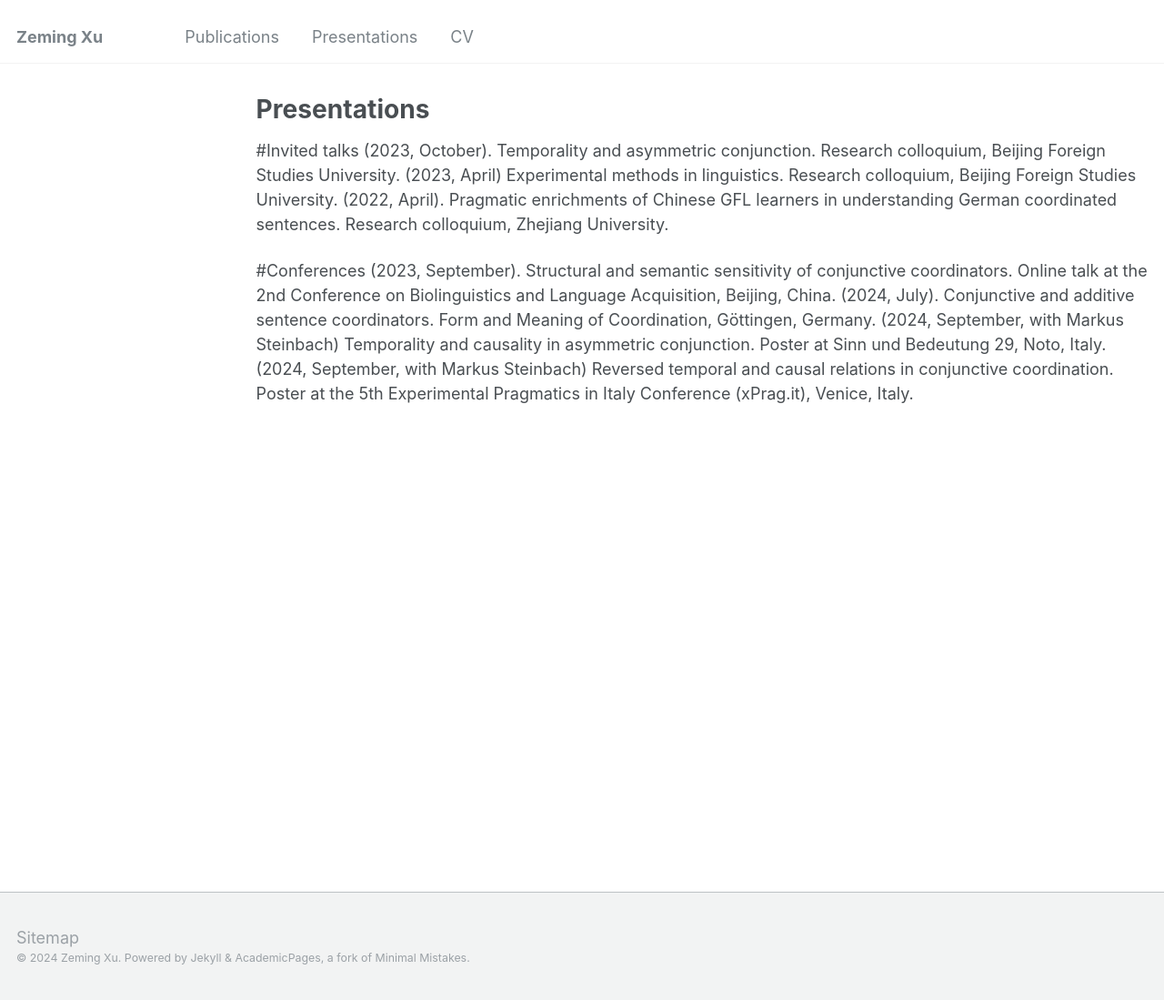
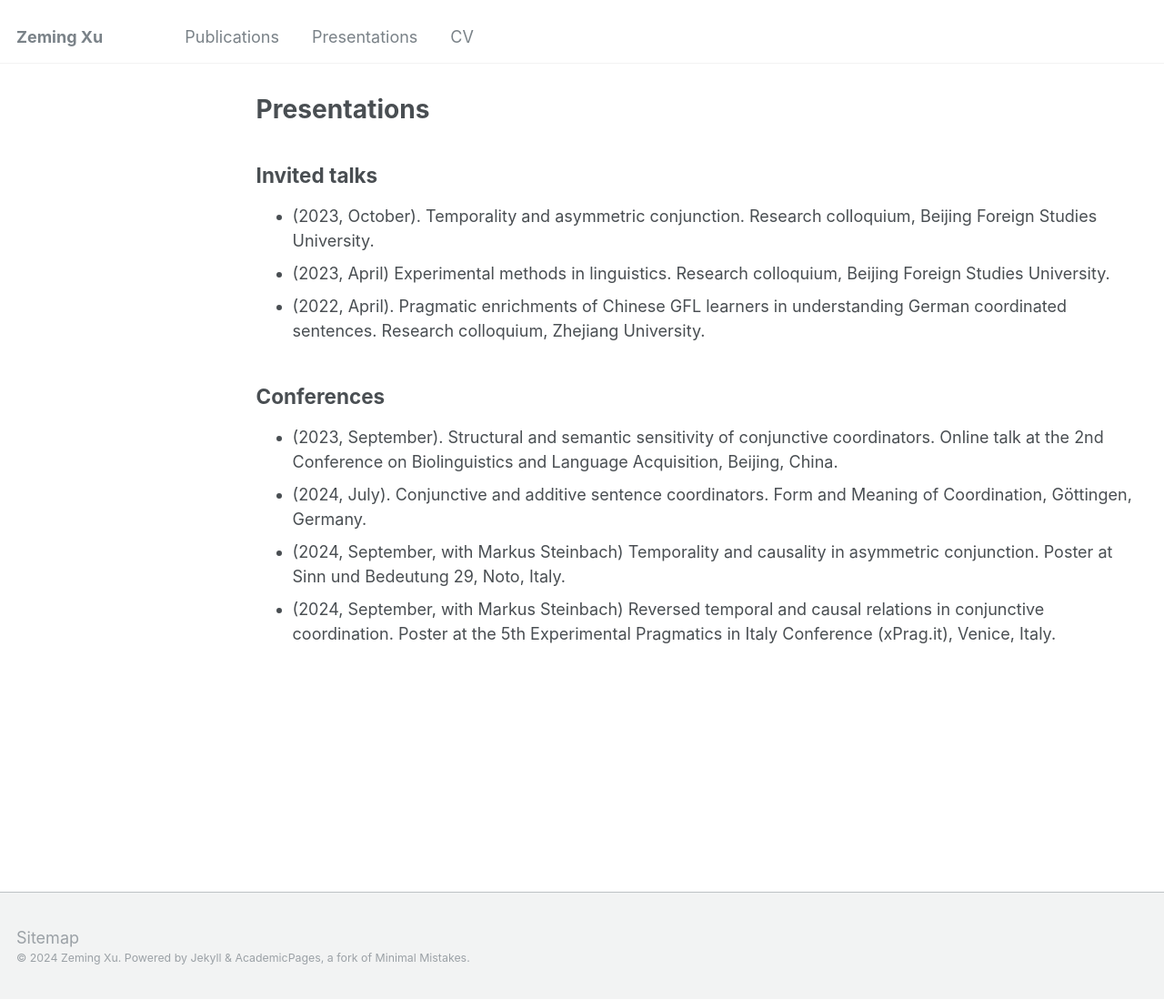
Before and after one commit to xu-zeming/xu-zeming.github.io, a Jekyll site: the page built from _pages/presentations.md, in a window 1280 px wide and 1099 px high. Shown: the whole window at 91% size. Built offline with Jekyll 4.4.1, drawn with Linux system fonts in a browser that asks for light colours.

```diff
--- a/_pages/presentations.md
+++ b/_pages/presentations.md
@@ -5,13 +5,16 @@ permalink: /presentations/
 author_profile: false
 ---
 
-#Invited talks
-(2023, October). Temporality and asymmetric conjunction. Research colloquium, Beijing Foreign Studies University.
-(2023, April) Experimental methods in linguistics. Research colloquium, Beijing Foreign Studies University.
-(2022, April). Pragmatic enrichments of Chinese GFL learners in understanding German coordinated sentences. Research colloquium, Zhejiang University.
+Invited talks
+-
 
-#Conferences
-(2023, September). Structural and semantic sensitivity of conjunctive coordinators. Online talk at the 2nd Conference on Biolinguistics and Language Acquisition, Beijing, China.
-(2024, July). Conjunctive and additive sentence coordinators. Form and Meaning of Coordination, Göttingen, Germany.
-(2024, September, with Markus Steinbach) Temporality and causality in asymmetric conjunction. Poster at Sinn und Bedeutung 29, Noto, Italy.
-(2024, September, with Markus Steinbach) Reversed temporal and causal relations in conjunctive coordination. Poster at the 5th Experimental Pragmatics in Italy Conference (xPrag.it), Venice, Italy.
+* (2023, October). Temporality and asymmetric conjunction. Research colloquium, Beijing Foreign Studies University.
+* (2023, April) Experimental methods in linguistics. Research colloquium, Beijing Foreign Studies University.
+* (2022, April). Pragmatic enrichments of Chinese GFL learners in understanding German coordinated sentences. Research colloquium, Zhejiang University.
+
+Conferences
+-
+* (2023, September). Structural and semantic sensitivity of conjunctive coordinators. Online talk at the 2nd Conference on Biolinguistics and Language Acquisition, Beijing, China.
+* (2024, July). Conjunctive and additive sentence coordinators. Form and Meaning of Coordination, Göttingen, Germany.
+* (2024, September, with Markus Steinbach) Temporality and causality in asymmetric conjunction. Poster at Sinn und Bedeutung 29, Noto, Italy.
+* (2024, September, with Markus Steinbach) Reversed temporal and causal relations in conjunctive coordination. Poster at the 5th Experimental Pragmatics in Italy Conference (xPrag.it), Venice, Italy.
```
